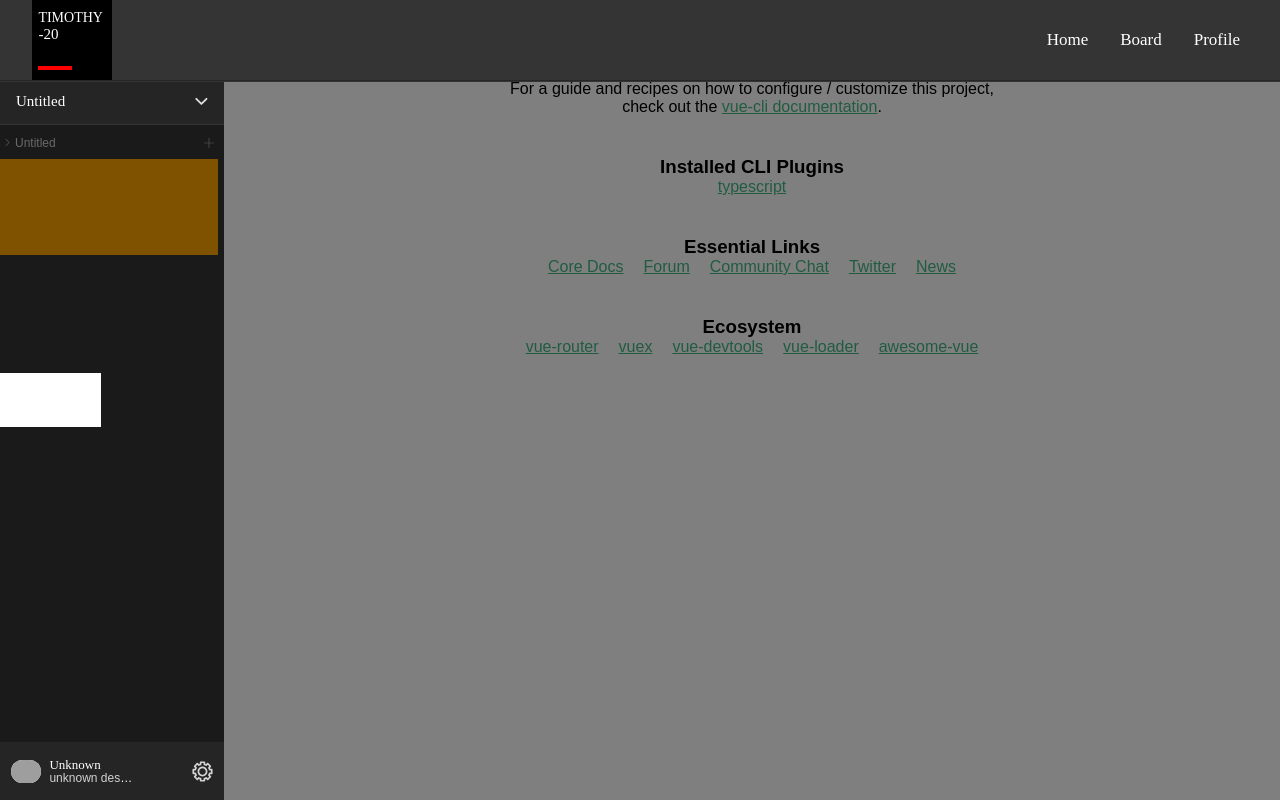
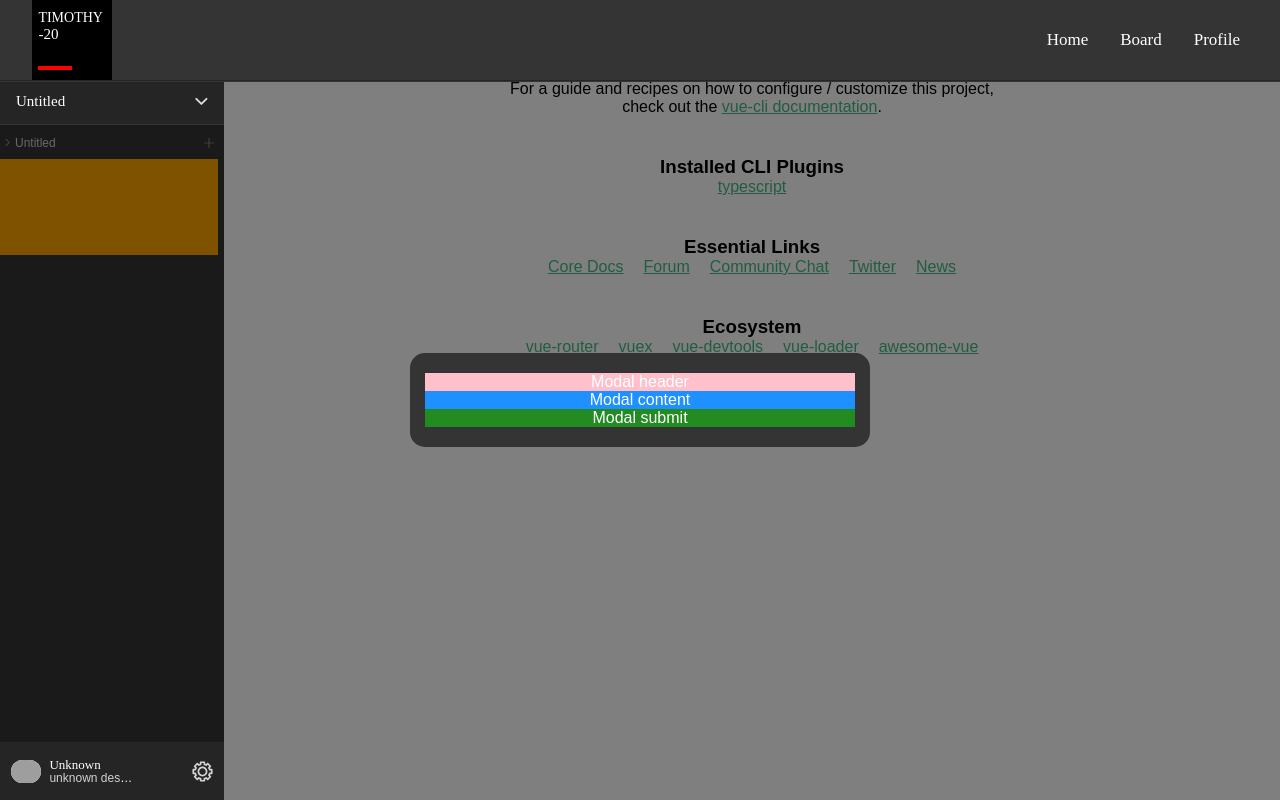
Before and after one commit to timothy-20/TKVueWebPage221115, a Vue app in the folder frontend/: page /home in a window 1280 px wide. Both pictures are taken after a click on the button 208 px from the left and 142 px from the top of the page. Built offline with nearby package versions, Linux system fonts and the light colour scheme; grey boxes are pictures that could not be loaded; a web font is replaced by a local one.

Commit message:
221124) - TKCategoryAdderModal, 모달 스타일 구현 중.

```diff
--- a/frontend/src/router/views/modal/TKCategoryAdderModal.css
+++ b/frontend/src/router/views/modal/TKCategoryAdderModal.css
@@ -1,20 +1,42 @@
 * {
-
+    color: var(--primary-font-color);
 }
 
 .modal-mask {
-    width: 100vw;
-    height: 100vh;
-    display: flex;
-    align-items: center;
+    width: 100%;
+    height: 100%;
+    display: table;
     position: fixed;
     top: 0;
     left: 0;
     z-index: 9999;
+    background-color: rgba(0, 0, 0, 0.5);
     /*transition: opacity 0.3s ease;*/
-    background-color: rgba(0, 0, 0, 0.5);
+}
+
+.modal-wrapper {
+    display: table-cell;
+    vertical-align: middle;
 }
 
 .modal-container {
-    background-color: white;
+    width: 460px;
+    max-height: 600px;
+    margin: 0 auto;
+    padding: 20px 15px;
+    border-radius: 15px;
+    background-color: var(--primary-bg-color);
+    /*transition: all 0.3s ease;*/
 }
+
+.modal-header {
+    background-color: pink;
+}
+
+.modal-content {
+    background-color: dodgerblue;
+}
+
+.modal-submit {
+    background-color: forestgreen;
+}
--- a/frontend/src/router/views/modal/TKCategoryAdderModal.vue
+++ b/frontend/src/router/views/modal/TKCategoryAdderModal.vue
@@ -1,6 +1,7 @@
 <template>
   <transition id="root">
     <div class="modal-mask" v-on:click="actionDismiss">
+      <div class="modal-wrapper">
         <div class="modal-container">
           <div class="modal-header">
             Modal header
@@ -12,6 +13,7 @@
 
           <div class="modal-submit">
             Modal submit
+          </div>
         </div>
       </div>
     </div>
```
Lines whose indentation alone changed are shown as unchanged.
